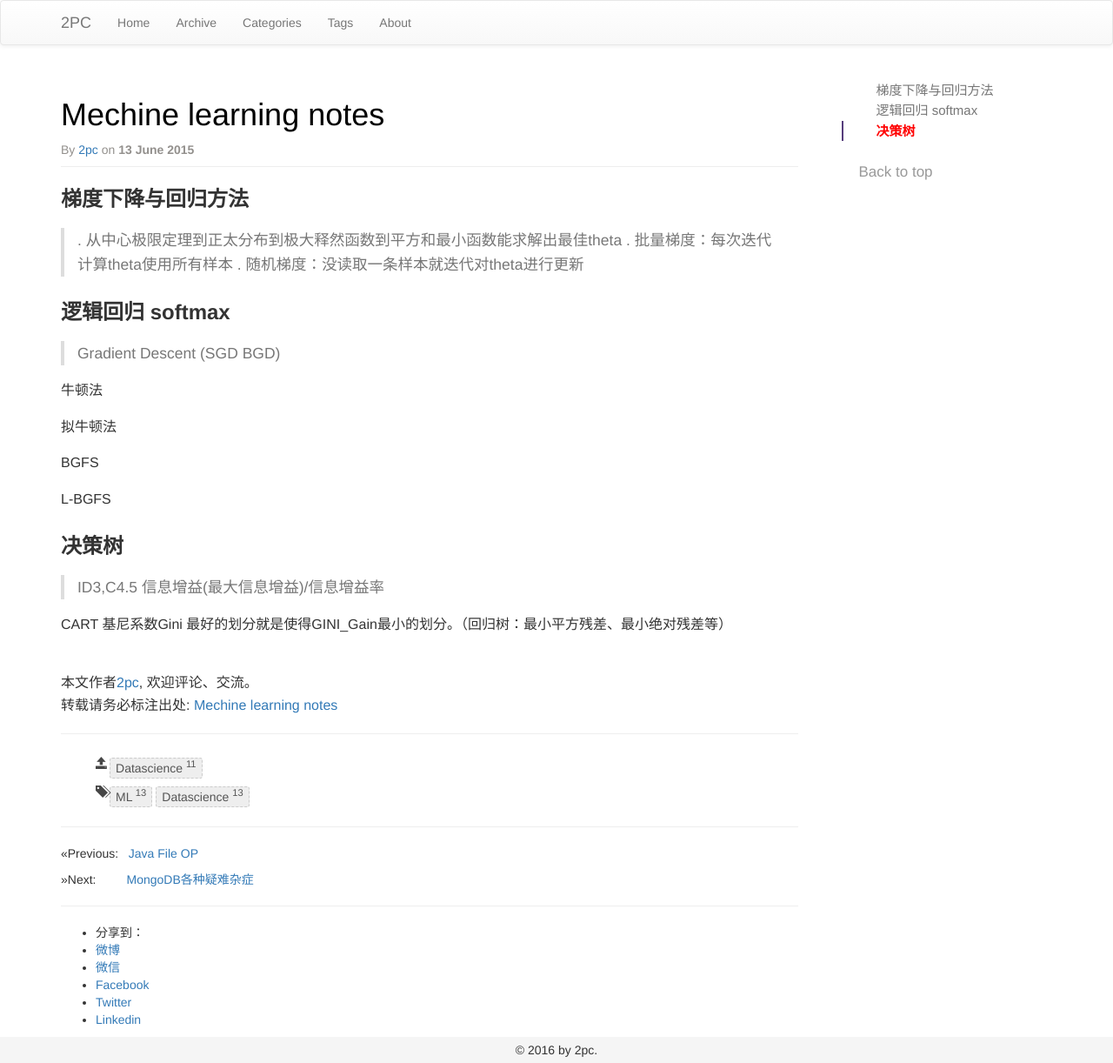
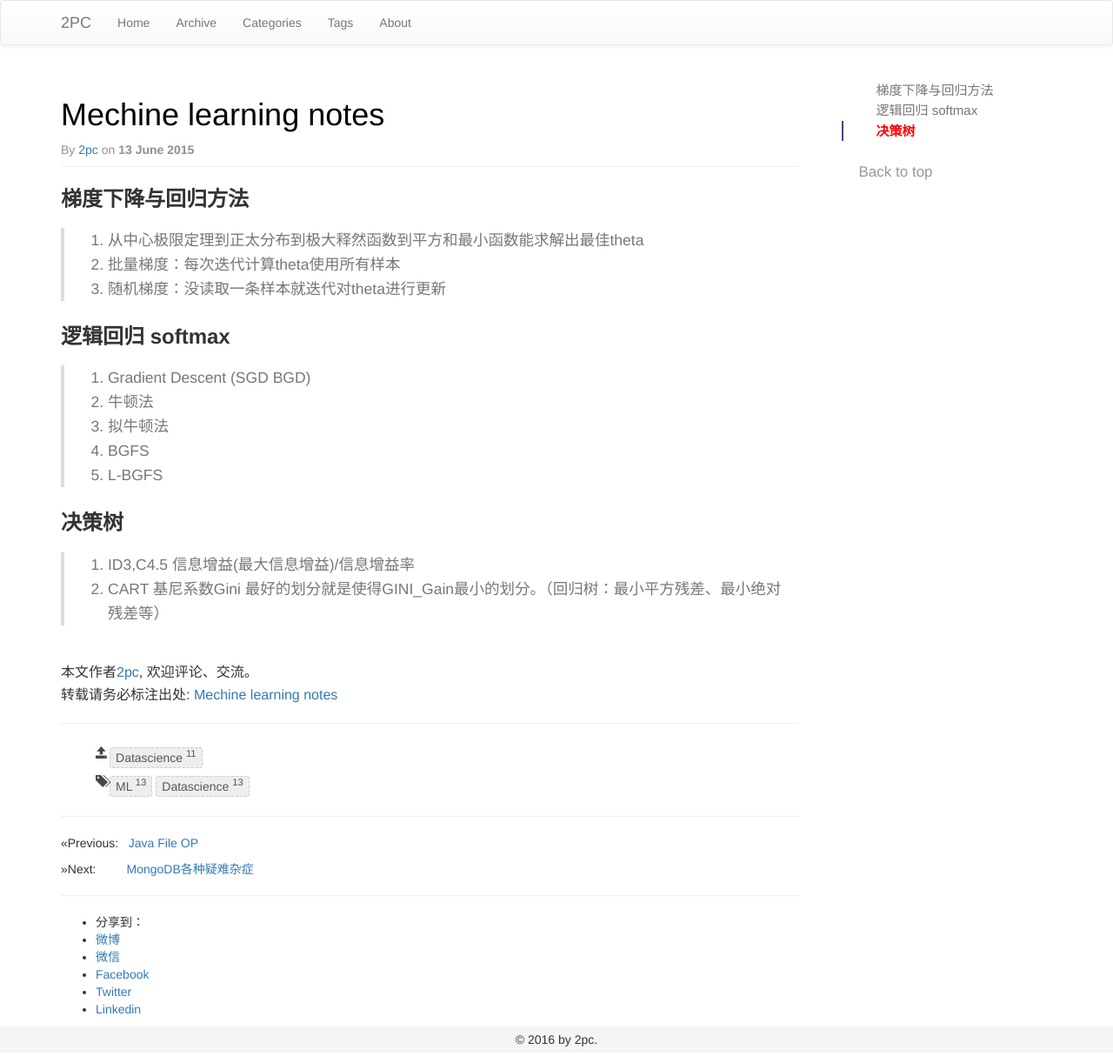
Before and after one commit to luyee/2pc.github.io, a Jekyll site: the page built from _posts/datascience/2015-06-13-ML.md, in a window 1280 px wide. Shown: the whole page at 87% size. Built offline with Jekyll 4.4.1, drawn with Linux system fonts in a browser that asks for light colours; comment, search, counter and statistics services are not loaded; part of the change alters nothing that is shown.

Commit message:
Update 2015-06-13-ML.md

```diff
--- a/_posts/datascience/2015-06-13-ML.md
+++ b/_posts/datascience/2015-06-13-ML.md
@@ -10,29 +10,24 @@ tags: ["ML","Datascience"]
 ### 梯度下降与回归方法
 
 >
-. 从中心极限定理到正太分布到极大释然函数到平方和最小函数能求解出最佳theta
-. 批量梯度：每次迭代计算theta使用所有样本
-. 随机梯度：没读取一条样本就迭代对theta进行更新
+1. 从中心极限定理到正太分布到极大释然函数到平方和最小函数能求解出最佳theta
+2. 批量梯度：每次迭代计算theta使用所有样本
+3. 随机梯度：没读取一条样本就迭代对theta进行更新
 
 
 
 ### 逻辑回归 softmax
 
 >
-Gradient Descent (SGD BGD)
-
-牛顿法
-
-拟牛顿法
-
-BGFS
-
-L-BGFS
+1. Gradient Descent (SGD BGD)
+2. 牛顿法
+3. 拟牛顿法
+4. BGFS
+5. L-BGFS
 
 
 ### 决策树
 
 >
-ID3,C4.5  信息增益(最大信息增益)/信息增益率
-
-CART  基尼系数Gini 最好的划分就是使得GINI_Gain最小的划分。（回归树：最小平方残差、最小绝对残差等）
+1. ID3,C4.5  信息增益(最大信息增益)/信息增益率
+2. CART  基尼系数Gini 最好的划分就是使得GINI_Gain最小的划分。（回归树：最小平方残差、最小绝对残差等）
```
